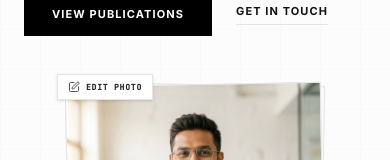
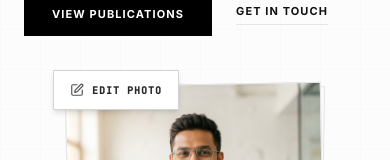
Before and after one commit to rahulgoyal234/personal-brand-rahul-goyal, a React (Vite) app: page / in a window 390 px wide. Shown: the part 611-771 px from the top of the page. Built offline with nearby package versions, Linux system fonts and the light colour scheme; a web font is replaced by a local one.

Commit message:
style: improve mobile touch targets on hero buttons
Increase padding, font size, and touch target area for edit and video buttons to improve mobile usability.

```diff
--- a/src/components/Hero.tsx
+++ b/src/components/Hero.tsx
@@ -161,9 +161,9 @@ export default function Hero({ onContactClick, onPortfolioClick }: HeroProps) {
                   e.stopPropagation();
                   setIsEditorOpen(true);
                 }}
-                className="absolute -top-2.5 -left-2.5 z-10 bg-white text-black border border-neutral-200 hover:border-black px-2.5 py-1.5 flex items-center space-x-1.5 font-mono text-[8px] tracking-widest uppercase cursor-pointer transition-all duration-300 hover:scale-105 active:scale-95 shadow-sm text-neutral-800 font-bold"
+                className="absolute -top-3.5 -left-3.5 z-10 bg-white text-black border border-neutral-300 hover:border-black px-4 py-2.5 sm:px-2.5 sm:py-1.5 flex items-center space-x-2 sm:space-x-1.5 font-mono text-[10px] sm:text-[8px] tracking-widest uppercase cursor-pointer transition-all duration-300 hover:scale-105 active:scale-95 shadow-md text-neutral-800 font-bold min-h-[40px] sm:min-h-0"
               >
-                <Edit className="w-3 h-3 text-neutral-600" />
+                <Edit className="w-3.5 h-3.5 sm:w-3 sm:h-3 text-neutral-600" />
                 <span>Edit Photo</span>
               </button>
 
@@ -174,9 +174,9 @@ export default function Hero({ onContactClick, onPortfolioClick }: HeroProps) {
                     e.stopPropagation();
                     setIsVideoModalOpen(true);
                   }}
-                  className="absolute -top-2.5 -right-2.5 z-10 bg-black text-white border border-neutral-800 px-2 py-1 flex items-center space-x-1 font-mono text-[8px] tracking-widest uppercase cursor-pointer transition-all duration-300 hover:scale-105 active:scale-95"
+                  className="absolute -top-3.5 -right-3.5 z-10 bg-black text-white border border-neutral-800 px-3.5 py-2.5 sm:px-2 sm:py-1 flex items-center space-x-2 sm:space-x-1 font-mono text-[10px] sm:text-[8px] tracking-widest uppercase cursor-pointer transition-all duration-300 hover:scale-105 active:scale-95 shadow-md min-h-[40px] sm:min-h-0"
                 >
-                  <span className="w-1.5 h-1.5 rounded-full bg-red-500 animate-ping"></span>
+                  <span className="w-2 h-2 sm:w-1.5 sm:h-1.5 rounded-full bg-red-500 animate-ping"></span>
                   <span>Intro Video</span>
                 </div>
               )}
```
